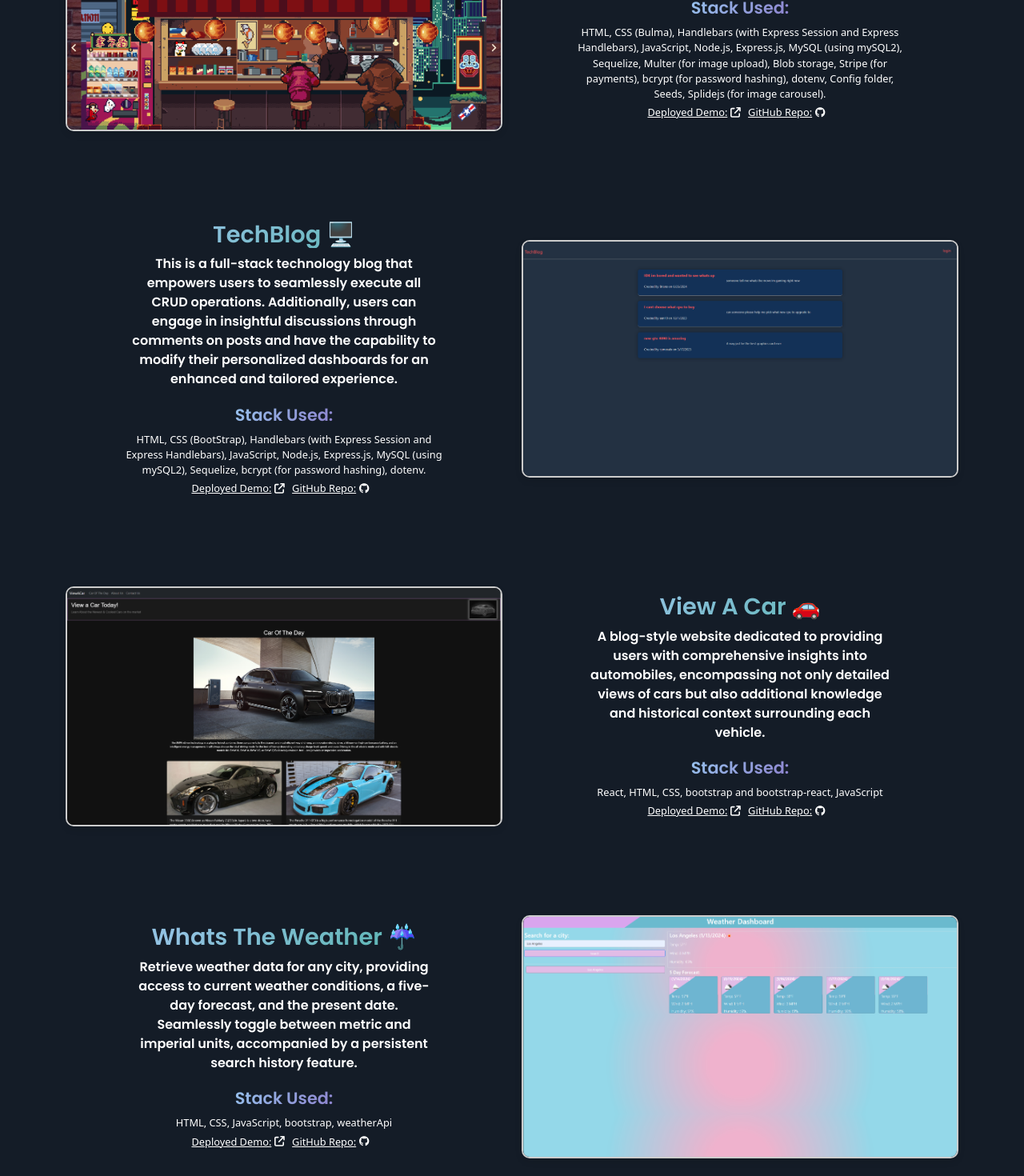
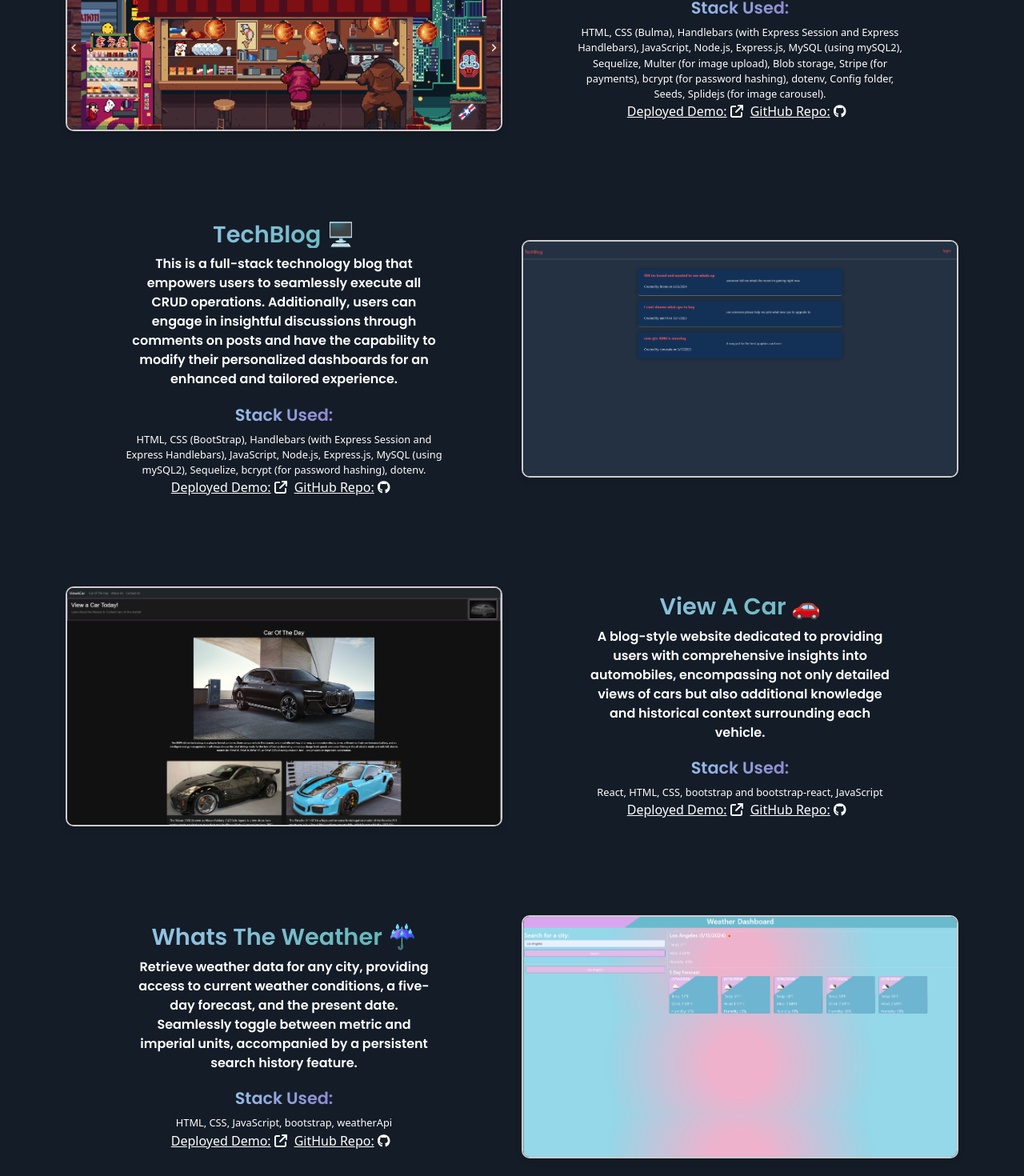
Before and after one commit to pToum21/react-portfolio-2024, a React (Vite) app in the folder client/: page / in a window 1280 px wide. Shown: the part 1980-3450 px from the top of the page at 80% size. Built offline with nearby package versions, Linux system fonts and the light colour scheme.

Commit message:
changed font size of the a tags inside the portfolio component

```diff
--- a/client/src/components/Portfolio/Portfolio.jsx
+++ b/client/src/components/Portfolio/Portfolio.jsx
@@ -42,12 +42,12 @@ const Portfolio = () => {
                             {/* a link icons */}
                             <div className="d-flex justify-content-center">
                                 <div className="mr-3">
-                                    <a href="https://anyyes-3bf9b8d1cf29.herokuapp.com/" style={{ fontSize: '0.8rem', color: 'white', marginBottom: 0 }}>Deployed Demo:
+                                    <a href="https://anyyes-3bf9b8d1cf29.herokuapp.com/" style={{ fontSize: '1rem', color: 'white', marginBottom: 0 }}>Deployed Demo:
                                         <FontAwesomeIcon icon={faArrowUpRightFromSquare} className="fa-1x mx-1" />
                                     </a>
                                 </div>
                                 <div className="mr-3">
-                                    <a href="https://github.com/pToum21/anyYes" style={{ fontSize: '0.8rem', color: 'white', marginBottom: '0', padding: '5px' }}>GitHub Repo:
+                                    <a href="https://github.com/pToum21/anyYes" style={{ fontSize: '1rem', color: 'white', marginBottom: '0', padding: '5px' }}>GitHub Repo:
                                         <FontAwesomeIcon icon={faGithub} className="fa-1x mx-1" />
                                     </a>
                                 </div>
@@ -69,12 +69,12 @@ const Portfolio = () => {
                             </div>
                             <div className="d-flex justify-content-center">
                                 <div className="mr-3">
-                                    <a href="https://tech-blogger-the-full-exp-603c6ae302d3.herokuapp.com/" style={{ fontSize: '0.8rem', color: 'white', marginBottom: 0 }}>Deployed Demo:
+                                    <a href="https://tech-blogger-the-full-exp-603c6ae302d3.herokuapp.com/" style={{ fontSize: '1rem', color: 'white', marginBottom: 0 }}>Deployed Demo:
                                         <FontAwesomeIcon icon={faArrowUpRightFromSquare} className="fa-1x mx-1" />
                                     </a>
                                 </div>
                                 <div className="mr-2">
-                                    <a href="https://github.com/pToum21/full-stack-tech-blog" style={{ fontSize: '0.8rem', color: 'white', marginBottom: 0, padding: '5px' }}>GitHub Repo:
+                                    <a href="https://github.com/pToum21/full-stack-tech-blog" style={{ fontSize: '1rem', color: 'white', marginBottom: 0, padding: '5px' }}>GitHub Repo:
                                         <FontAwesomeIcon icon={faGithub} className="fa-1x mx-1" />
                                     </a>
                                 </div>
@@ -112,12 +112,12 @@ const Portfolio = () => {
                             </div>
                             <div className="d-flex justify-content-center">
                                 <div className="mr-3">
-                                    <a href="" style={{ fontSize: '0.8rem', color: 'white', marginBottom: 0 }}>Deployed Demo:
+                                    <a href="" style={{ fontSize: '1rem', color: 'white', marginBottom: 0 }}>Deployed Demo:
                                         <FontAwesomeIcon icon={faArrowUpRightFromSquare} className="fa-1x mx-1" />
                                     </a>
                                 </div>
                                 <div className="mr-3">
-                                    <a href="https://github.com/pToum21/view-a-car" style={{ fontSize: '0.8rem', color: 'white', marginBottom: 0, padding: '5px' }}>GitHub Repo:
+                                    <a href="https://github.com/pToum21/view-a-car" style={{ fontSize: '1rem', color: 'white', marginBottom: 0, padding: '5px' }}>GitHub Repo:
                                         <FontAwesomeIcon icon={faGithub} className="fa-1x mx-1" />
                                     </a>
                                 </div>
@@ -139,12 +139,12 @@ const Portfolio = () => {
                             </div>
                             <div className="d-flex justify-content-center">
                                 <div className="mr-3">
-                                    <a href="https://ptoum21.github.io/weatherapp-2/" style={{ fontSize: '0.8rem', color: 'white', marginBottom: 0 }}>Deployed Demo:
+                                    <a href="https://ptoum21.github.io/weatherapp-2/" style={{ fontSize: '1rem', color: 'white', marginBottom: 0 }}>Deployed Demo:
                                         <FontAwesomeIcon icon={faArrowUpRightFromSquare} className="fa-1x mx-1" />
                                     </a>
                                 </div>
                                 <div className="mr-3">
-                                    <a href="https://github.com/pToum21/weatherapp-2" style={{ fontSize: '0.8rem', color: 'white', marginBottom: 0, padding: '5px' }}>GitHub Repo:
+                                    <a href="https://github.com/pToum21/weatherapp-2" style={{ fontSize: '1rem', color: 'white', marginBottom: 0, padding: '5px' }}>GitHub Repo:
                                         <FontAwesomeIcon icon={faGithub} className="fa-1x mx-1" />
                                     </a>
                                 </div>
```
